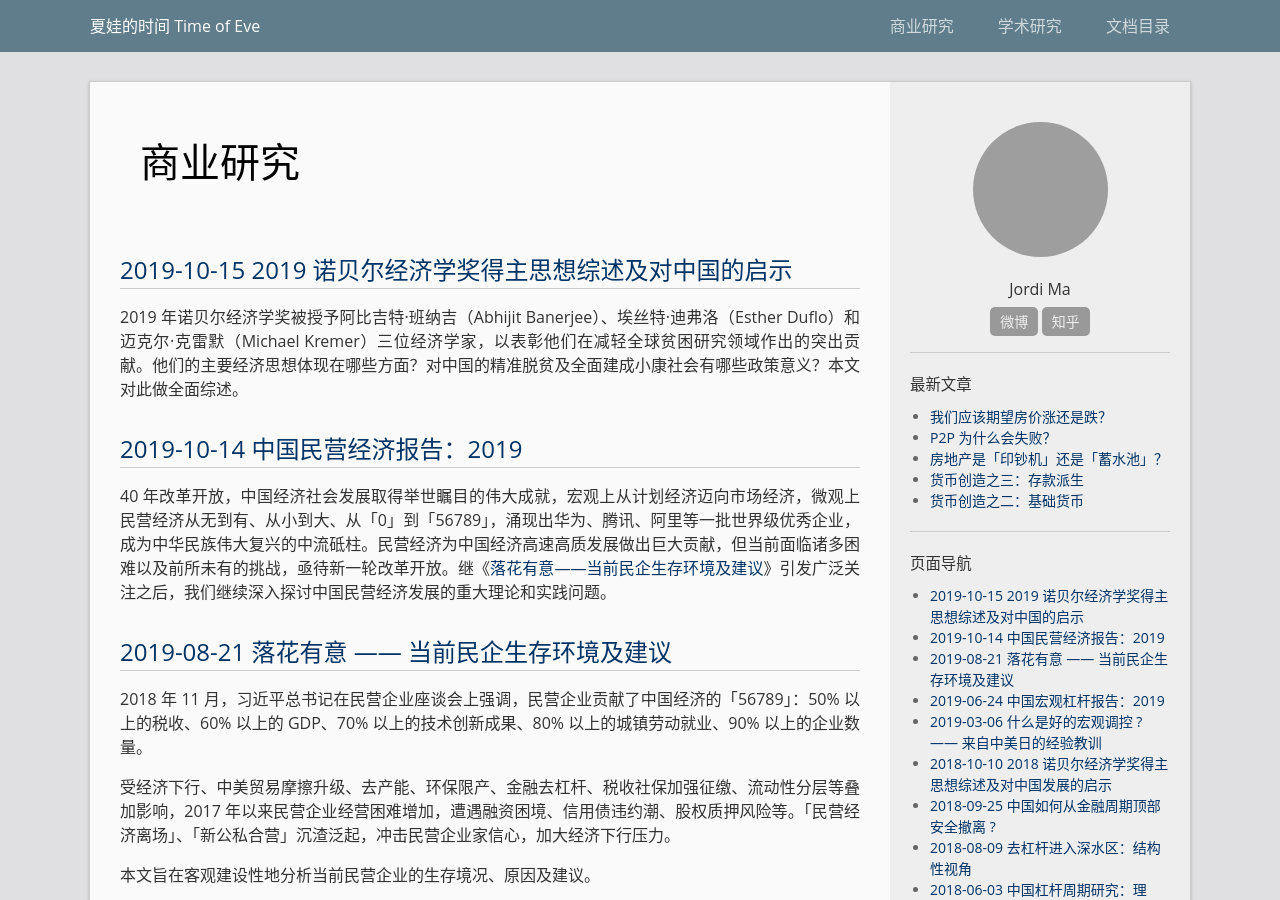
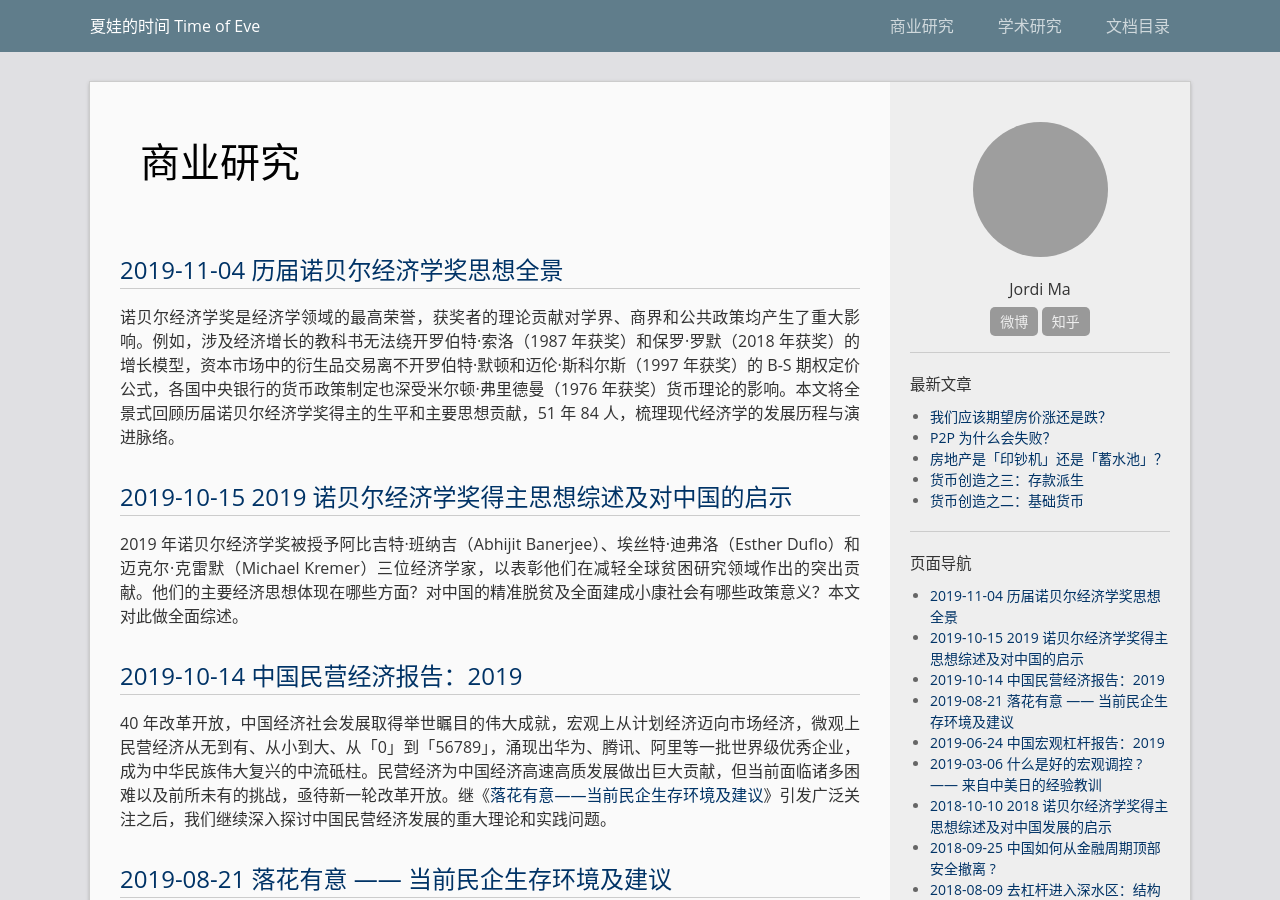
Before and after one commit to majiajin/majiajin.github.io, a Jekyll site: the page built from business.md, in a window 1280 px wide and 900 px high. Built offline with Jekyll 4.4.1, drawn with Linux system fonts in a browser that asks for light colours; grey boxes are pictures that could not be loaded.

Commit message:
Update business.md

```diff
--- a/business.md
+++ b/business.md
@@ -3,6 +3,10 @@ layout: page
 title: 商业研究
 permalink: /business/
 ---
+
+## [2019-11-04 历届诺贝尔经济学奖思想全景](https://mp.weixin.qq.com/s/igAM8JYyDVDZJW0cdZ3F1Q)
+
+诺贝尔经济学奖是经济学领域的最高荣誉，获奖者的理论贡献对学界、商界和公共政策均产生了重大影响。例如，涉及经济增长的教科书无法绕开罗伯特·索洛（1987 年获奖）和保罗·罗默（2018 年获奖）的增长模型，资本市场中的衍生品交易离不开罗伯特·默顿和迈伦·斯科尔斯（1997 年获奖）的 B-S 期权定价公式，各国中央银行的货币政策制定也深受米尔顿·弗里德曼（1976 年获奖）货币理论的影响。本文将全景式回顾历届诺贝尔经济学奖得主的生平和主要思想贡献，51 年 84 人，梳理现代经济学的发展历程与演进脉络。
 
 ## [2019-10-15 2019 诺贝尔经济学奖得主思想综述及对中国的启示](https://mp.weixin.qq.com/s/AvfvFMMxfSQLfKtKHnrgnw)
 
```
